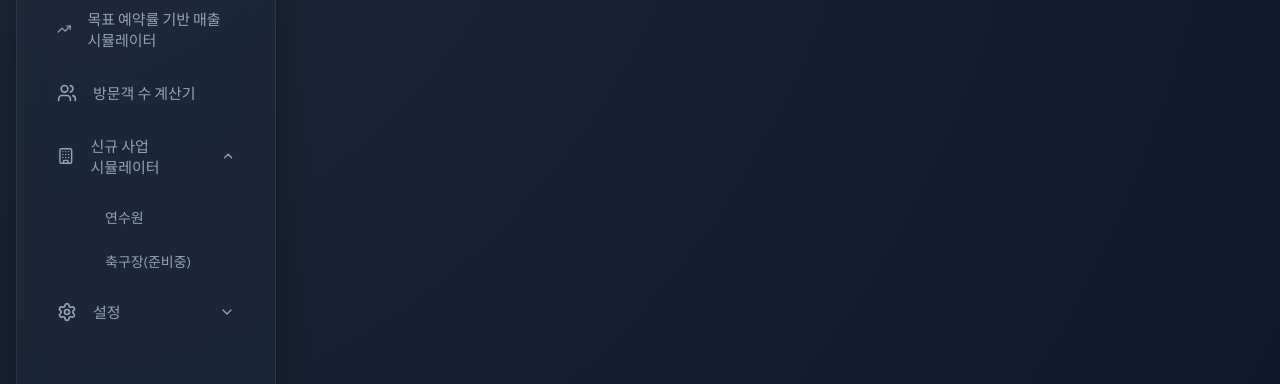
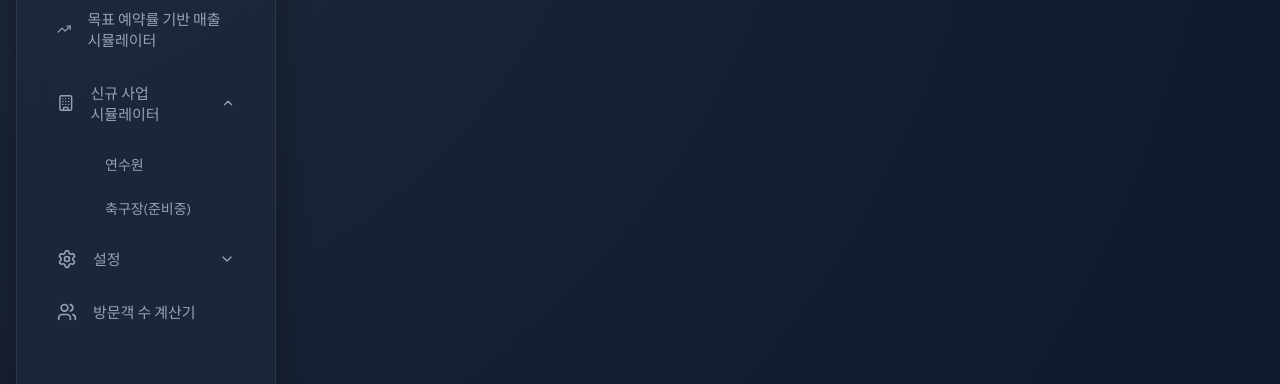
Before and after one commit to tjkim448532/synergy-board, a React (Vite) app: page / in a window 1280 px wide. Shown: the part 286-670 px from the top of the page. Built offline with nearby package versions, Linux system fonts and the light colour scheme; no server answers; the database is empty.

Commit message:
chore: move visitor calculator menu item below settings

```diff
--- a/src/components/DashboardLayout.jsx
+++ b/src/components/DashboardLayout.jsx
@@ -7,7 +7,6 @@ const SIDEBAR_MENU = [
   { id: 'division-sales', icon: BarChart2, label: '부문별 매출 분석' },
   { id: 'channel-analysis', icon: PieChart, label: '객실판매채널 심층분석' },
   { id: 'prediction', icon: TrendingUp, label: '목표 예약률 기반 매출 시뮬레이터' },
-  { id: 'visitor-calc', icon: Users, label: '방문객 수 계산기' },
   {
     id: 'new-business-parent',
     icon: Building,
@@ -27,7 +26,8 @@ const SIDEBAR_MENU = [
       { id: 'accuracy-tasks', label: '데이터 정확도 핵심과제' },
       { id: 'upload', label: '데이터 업로드' }
     ]
-  }
+  },
+  { id: 'visitor-calc', icon: Users, label: '방문객 수 계산기' }
 ];
 
 export default function DashboardLayout({ children, activeTab, setActiveTab }) {
```
